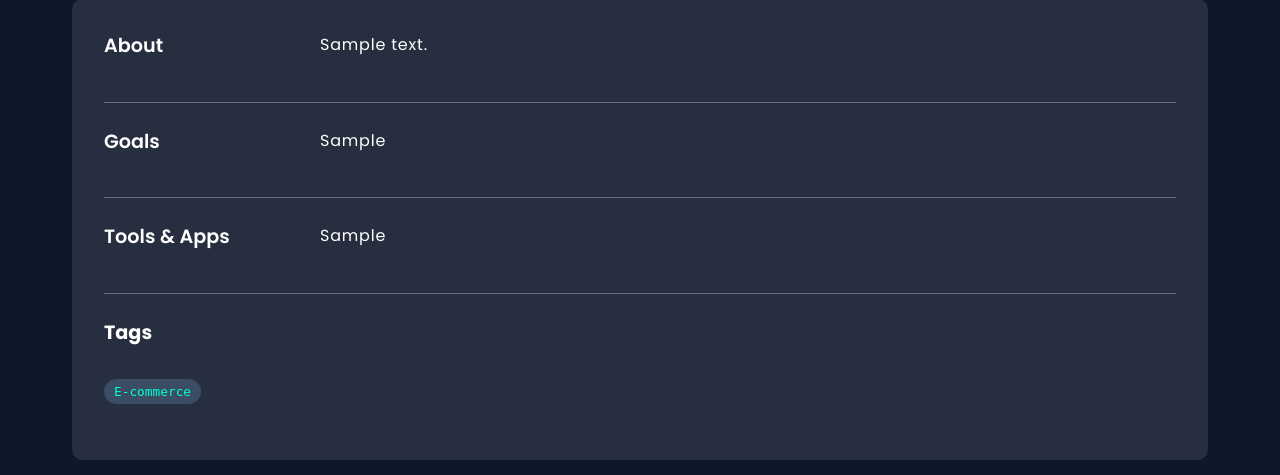
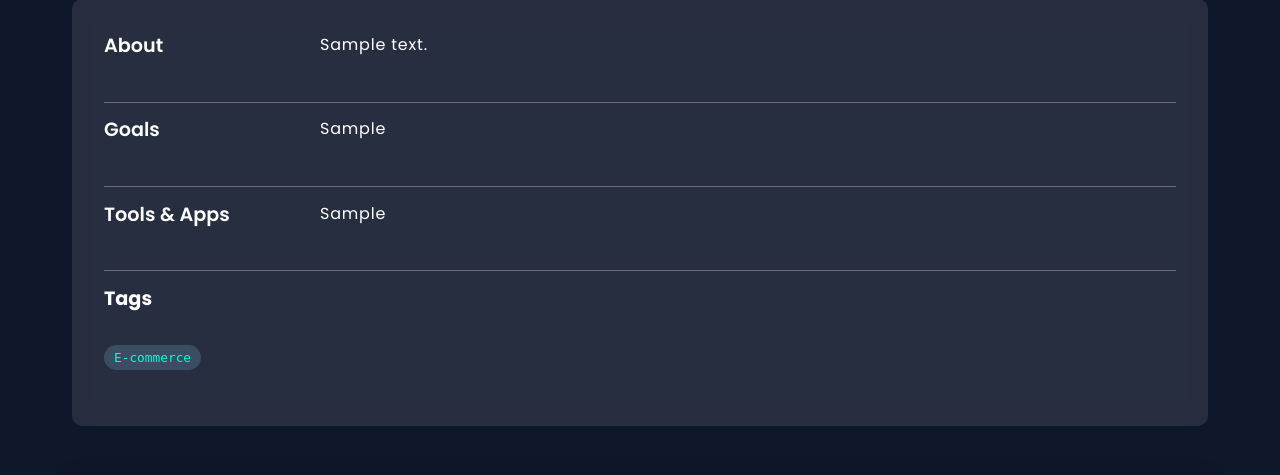
Before and after one commit to SkylarYHU/personal-portfolio-D, a Django app: page /motion-graphics/1 in a window 1280 px wide. Shown: the part 99-574 px from the top of the page. Run offline with Django 5.2, Linux system fonts and the light colour scheme; data comes from the database, SQL or seed files in the repository; tables that the repository leaves empty hold one stand-in row (values such as "Sample post"); grey boxes marked "Sample" are stand-in pictures.

Commit message:
Reduce spacing between content rows in Motion Graphics detail page
- Change content-row margin-bottom from 1.5rem to 0.8rem
- Reduce spacing between Tools & Apps and other content sections
- Improve visual density and readability

```diff
--- a/portfolioapp/templates/portfolioapp/motion_graphics_detail.html
+++ b/portfolioapp/templates/portfolioapp/motion_graphics_detail.html
@@ -309,7 +309,7 @@
         align-items: flex-start;
         width: 100%;
         position: relative;
-        margin-bottom: 1.5rem;
+        margin-bottom: 0.8rem;
       }
 
       .motion-graphics-detail .content-row h2 {
```
